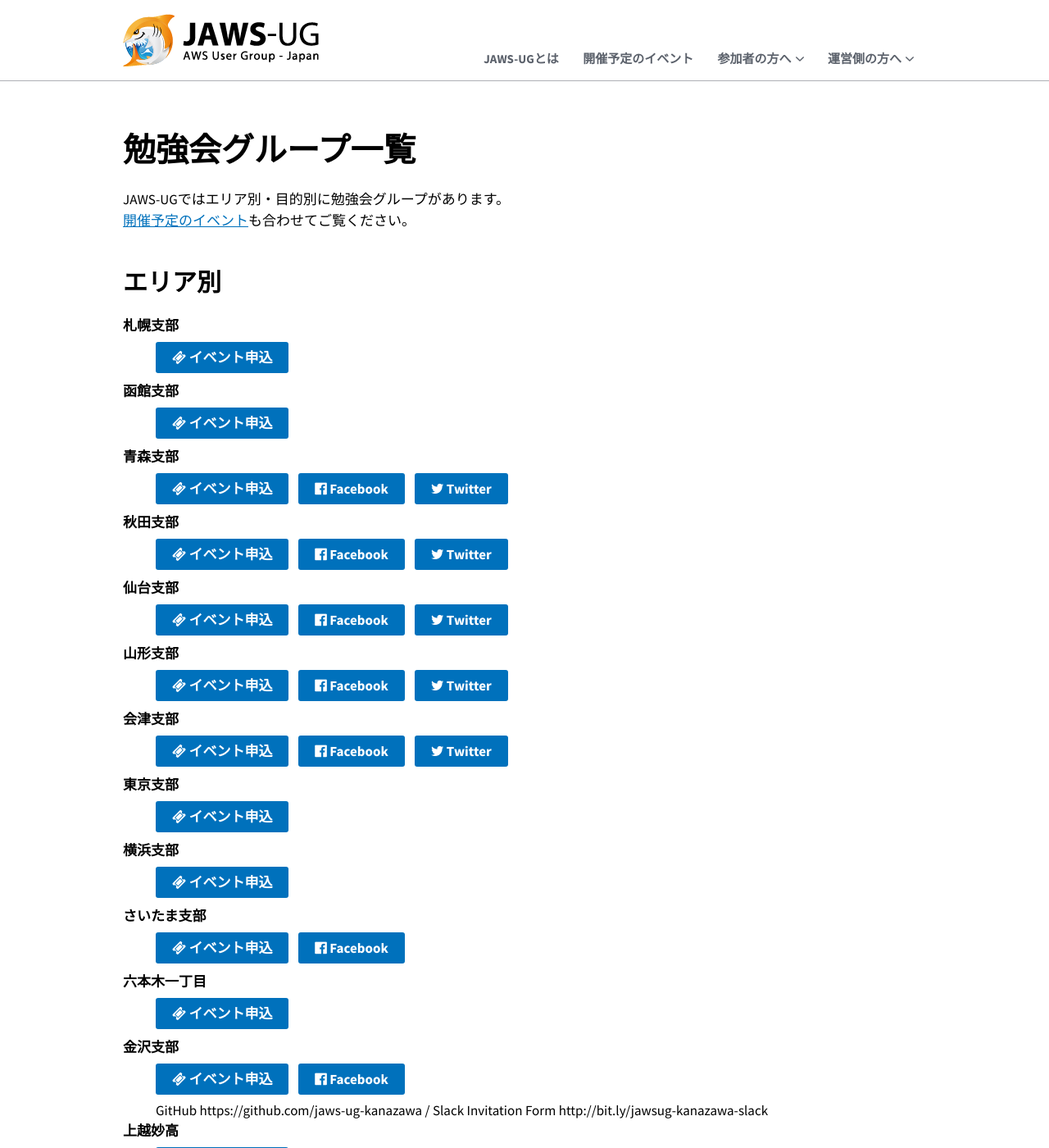
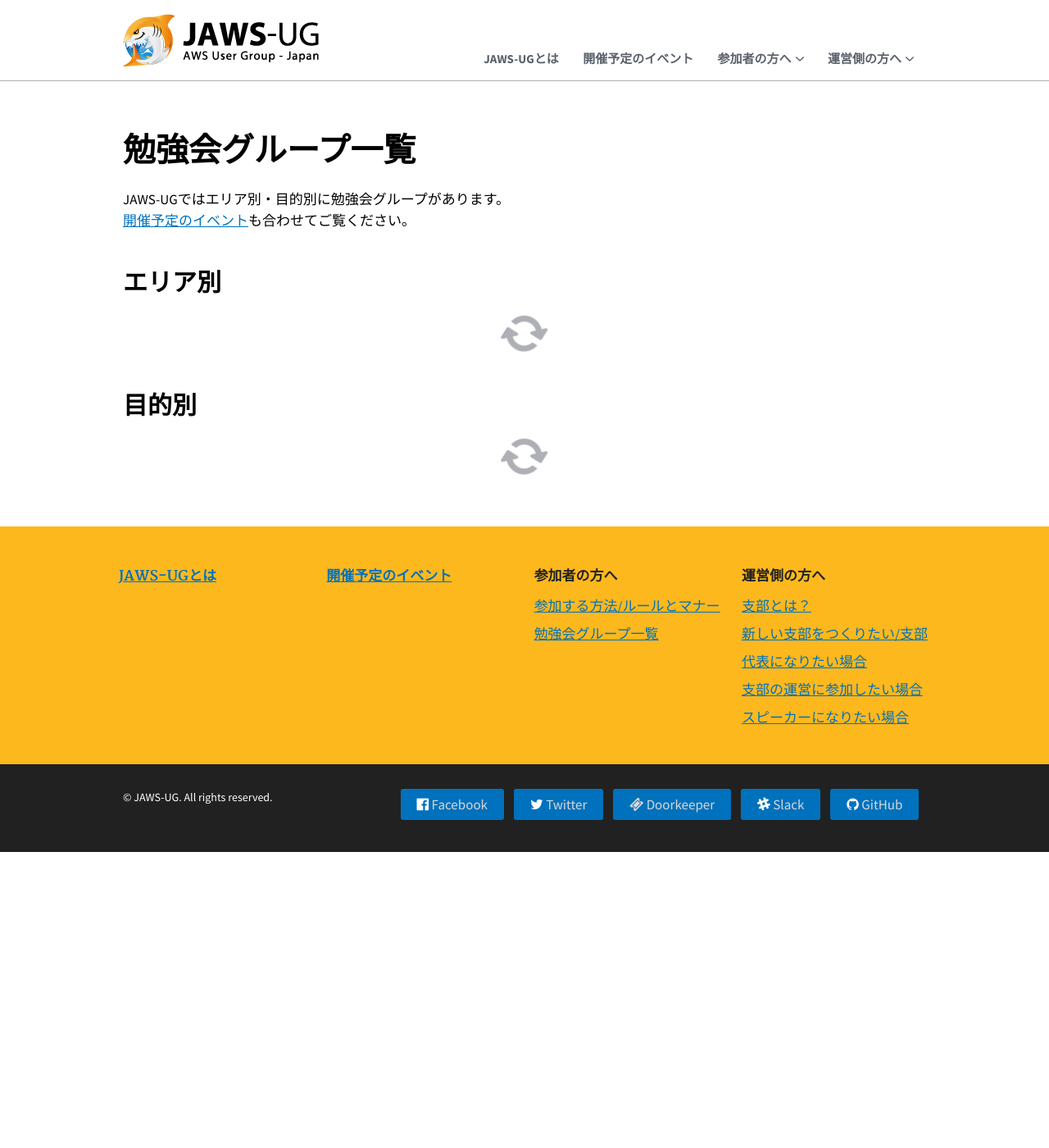
Before and after one commit to jaws-ug/jaws-ug.jp, a Jekyll site: the page built from pages/act.md, in a window 1280 px wide and 1400 px high. Shown: the whole window at 82% size. Built offline with Jekyll 4.4.1, drawn with Linux system fonts in a browser that asks for light colours; nearby versions of some CDN libraries; some of the changed text lies outside the part shown.

Commit message:
支部一覧をGoogleスプレッドシートから取り込むように変更

```diff
--- a/_data/area.csv
+++ /dev/null
@@ -1,33 +0,0 @@
-name,url,facebook,twitter,other
-札幌支部,http://www.kokuchpro.com/group/jaws_sapporo/,,,
-函館支部,http://www.kokuchpro.com/group/jaws_hakodate/,,,
-青森支部,https://jaws-tohoku.doorkeeper.jp/,https://www.facebook.com/jawsug.tohoku/,https://twitter.com/jawsug_tohoku,
-秋田支部,https://jaws-tohoku.doorkeeper.jp/,https://www.facebook.com/jawsug.tohoku/,https://twitter.com/jawsug_tohoku,
-仙台支部,https://jaws-tohoku.doorkeeper.jp/,https://www.facebook.com/jawsug.tohoku/,https://twitter.com/jawsug_tohoku,
-山形支部,https://jaws-tohoku.doorkeeper.jp/,https://www.facebook.com/jawsug.tohoku/,https://twitter.com/jawsug_tohoku,
-会津支部,https://jaws-tohoku.doorkeeper.jp/,https://www.facebook.com/jawsug.tohoku/,https://twitter.com/jawsug_tohoku,
-東京支部,https://jawsug-tyo.connpass.com/,,,
-横浜支部,https://jawsug-yokohama.connpass.com/,,,
-さいたま支部,https://jawsug-saitama.doorkeeper.jp/,https://www.facebook.com/JAWS-UG-さいたま-481504091927223/,,
-六本木一丁目,https://jawsug-ropponngi-1chome.doorkeeper.jp/,,,
-金沢支部,https://jawsug-kanazawa.doorkeeper.jp,https://www.facebook.com/jawsug.kanazawa/,,GitHub https://github.com/jaws-ug-kanazawa / Slack Invitation Form http://bit.ly/jawsug-kanazawa-slack
-上越妙高,https://jawsug-joetsumyoko.doorkeeper.jp/,,,
-浜松支部,https://jawsug-hamamatsu.doorkeeper.jp/,,,
-磐田支部,https://jawsug-iwata.connpass.com/,https://www.facebook.com/jawsug.iwata/,,
-名古屋支部,https://jawsug-nagoya.doorkeeper.jp/,https://www.facebook.com/jawsug.nagoya/,https://twitter.com/JAWSUG_NAGOYA,
-大阪支部,https://jawsugosaka.doorkeeper.jp/,https://www.facebook.com/JAWSUG.OSAKA/,,
-JAWS-UG関西（ALL）,https://jawsugosaka.doorkeeper.jp/,https://www.facebook.com/JAWSUG.OSAKA/,,
-神戸支部,https://jaws-ug-kobe.doorkeeper.jp/,https://www.facebook.com/groups/450069605016080/,,
-京都支部,https://jawsugosaka.doorkeeper.jp/,,,
-関西IoT,https://jawsugosaka.doorkeeper.jp/,,,
-岡山支部,https://jaws-ug-okayama.doorkeeper.jp/,,,
-島根支部,https://jawsug-shimane.doorkeeper.jp/,,,
-広島支部,https://jawsug-hiroshima.doorkeeper.jp/,https://www.facebook.com/groups/394675807272408/,,
-愛媛支部,https://jawsug-ehime.doorkeeper.jp/,https://www.facebook.com/groups/JawsUgEhime/,,
-福岡支部,https://jaws-ug-kyushu.doorkeeper.jp/,https://www.facebook.com/groups/jaws.ug.kyushu/,,
-熊本支部,https://jaws-ug-kumamoto.doorkeeper.jp/,https://www.facebook.com/groups/149820345109873/,,
-大分支部,https://jawsug-oita.doorkeeper.jp,https://www.facebook.com/groups/333459230045924/,,
-長崎支部,,,,
-沖縄支部,https://jaws-ug-okinawa.doorkeeper.jp/,https://www.facebook.com/groups/jawsug.okinawa/,,
-中央線支部,https://jaws-chuosen.connpass.com/,https://www.facebook.com/chuoline.jawsug/,,
-京王線,https://jawsug-keioline.doorkeeper.jp/,,,
--- a/_data/list.csv
+++ /dev/null
@@ -1,13 +0,0 @@
-name,url,facebook,twitter,other
-初心者支部,https://jawsug-bgnr.connpass.com/,https://www.facebook.com/groups/1568052690139353/,https://twitter.com/jawsug_bgnr,
-CLI専門支部,https://jawsug-cli.doorkeeper.jp/,https://www.facebook.com/groups/jaswug.cli/,,
-コンテナ支部,http://jawsug-container.connpass.com/,,https://twitter.com/jawsugcontainer,
-HPC,http://jawsug-hpc.connpass.com/,https://www.facebook.com/jawsughpc/,,
-Ops JAWS,https://opsjaws.doorkeeper.jp/,,,
-アーキテクチャ専門支部,http://jawsug-arch.connpass.com/,https://www.facebook.com/groups/jawsug.architecture/,,
-JAWS-UG情シス,http://jawsug-sysad.connpass.com/,,,
-IoT専門支部,https://jawsug-iot.connpass.com/,https://www.facebook.com/groups/1558462757775497/,,
-NW-JAWS,,,,
-Security-JAWS,https://s-jaws.doorkeeper.jp,,https://twitter.com/security_jaws,
-ビッグデータ支部,https://jawsug-bigdata.connpass.com/,,,
-AI支部,https://jawsug-ai.connpass.com/,,,
--- a/_includes/footer.html
+++ b/_includes/footer.html
@@ -64,6 +64,9 @@
 	<script src="{{ site.baseurl }}/assets/fullcalendar/gcal.min.js"></script>
 	<script src="{{ site.baseurl }}/assets/js/calendar.js"></script>
 {% endif %}
+{% if page.layout == 'act' %}
+	<script src="{{ site.baseurl }}/assets/js/act.js"></script>
+{% endif %}
 
 </body>
 </html>
--- a/_includes/list.html
+++ /dev/null
@@ -1,22 +0,0 @@
-{% if include.list %}
-
-<dl class="branch-list">
-{% for area in include.list %}
-<dt>{{ area.name }}</dt>
-<dd>
-{% if area.url %}
-<a href="{{ area.url | escape }}" class="usa-button"><i class="fa fa-ticket fa-inverse" aria-hidden="true"></i> イベント申込</a>
-{% endif %}
-{% if area.facebook %}
-<a href="{{ area.facebook | escape }}" class="usa-button"><i class="fa fa-facebook-official fa-inverse" aria-hidden="true"></i> Facebook</a>
-{% endif %}
-{% if area.twitter %}
-<a href="{{ area.twitter | escape }}" class="usa-button"><i class="fa fa-twitter fa-inverse" aria-hidden="true"></i> Twitter</a>
-{% endif %}
-</dd>
-{% if area.other %}
-<dd>{{ area.other }}</dd>
-{% endif %}
-{% endfor %}
-</dl>
-{% endif %}
--- a/_layouts/act.html
+++ b/_layouts/act.html
@@ -5,9 +5,13 @@
 	</header>
 	{{ content }}
 	<h2>エリア別</h2>
-	{% include list.html list=site.data.area %}
+	<div id="area">
+		<div class="loading"><i class="fa fa-refresh fa-spin fa-3x fa-fw"></i></div>
+	</div>
 
 	<h2>目的別</h2>
-	{% include list.html list=site.data.list %}
+	<div id="list">
+		<div class="loading"><i class="fa fa-refresh fa-spin fa-3x fa-fw"></i></div>
+	</div>
 </article>
 {% include footer.html %}
--- /dev/null
+++ b/assets/js/act.js
@@ -0,0 +1,77 @@
+(function($) {
+
+	var $area = $('#area');
+	if ( $area.length > 0 ) {
+		var areahtml = '';
+
+		$.ajax({
+			url : 'https://script.google.com/macros/s/AKfycbyWfedLeQTgaGQjOgjYYzrwpUkoUjmU51Incm0lJW2IzNpiaoQ/exec?sheetName=area',
+		})
+		.done(function( data ) {
+			areahtml += '<dl class="branch-list">' + "\n";
+			$.each(data, function(i, obj ){
+				// name
+				areahtml += '<dt>' + obj.name + '</dt>' + "\n";
+				areahtml += '<dd>' + "\n";
+				// url
+				if (obj.url.length > 0 ) {
+				areahtml += '<a href="' + obj.url + '" class="usa-button"><i class="fa fa-ticket fa-inverse" aria-hidden="true"></i> イベント申込</a>' + "\n";
+				}
+				// facebook
+				if (obj.facebook.length > 0 ) {
+				areahtml += '<a href="' + obj.facebook + '" class="usa-button"><i class="fa fa-facebook-official fa-inverse" aria-hidden="true"></i> Facebook</a>' + "\n";
+				}
+				// twitter
+				if (obj.twitter.length > 0 ) {
+				areahtml += '<a href="' + obj.twitter + '" class="usa-button"><i class="fa fa-twitter fa-inverse" aria-hidden="true"></i> Twitter</a>' + "\n";
+				}
+				areahtml += '</dd>' + "\n";
+
+				// other
+				if (obj.other.length > 0 ) {
+				areahtml += '<dd>' + obj.other + '</dd>' + "\n";
+				}
+			});
+			areahtml += '</dl>' + "\n";
+			$area.html(areahtml);
+		});
+	}
+
+	var $list = $('#list');
+	if ( $list.length > 0 ) {
+		var listhtml = '';
+
+		$.ajax({
+			url : 'https://script.google.com/macros/s/AKfycbyWfedLeQTgaGQjOgjYYzrwpUkoUjmU51Incm0lJW2IzNpiaoQ/exec?sheetName=list',
+		})
+		.done(function( data ) {
+			listhtml += '<dl class="branch-list">' + "\n";
+			$.each(data, function(i, obj ){
+				// name
+				listhtml += '<dt>' + obj.name + '</dt>' + "\n";
+				listhtml += '<dd>' + "\n";
+				// url
+				if (obj.url.length > 0 ) {
+				listhtml += '<a href="' + obj.url + '" class="usa-button"><i class="fa fa-ticket fa-inverse" aria-hidden="true"></i> イベント申込</a>' + "\n";
+				}
+				// facebook
+				if (obj.facebook.length > 0 ) {
+				listhtml += '<a href="' + obj.facebook + '" class="usa-button"><i class="fa fa-facebook-official fa-inverse" aria-hidden="true"></i> Facebook</a>' + "\n";
+				}
+				// twitter
+				if (obj.twitter.length > 0 ) {
+				listhtml += '<a href="' + obj.twitter + '" class="usa-button"><i class="fa fa-twitter fa-inverse" aria-hidden="true"></i> Twitter</a>' + "\n";
+				}
+				listhtml += '</dd>' + "\n";
+
+				// other
+				if (obj.other.length > 0 ) {
+				listhtml += '<dd>' + obj.other + '</dd>' + "\n";
+				}
+			});
+			listhtml += '</dl>' + "\n";
+			$list.html(listhtml);
+		});
+	}
+
+})(jQuery);
```
